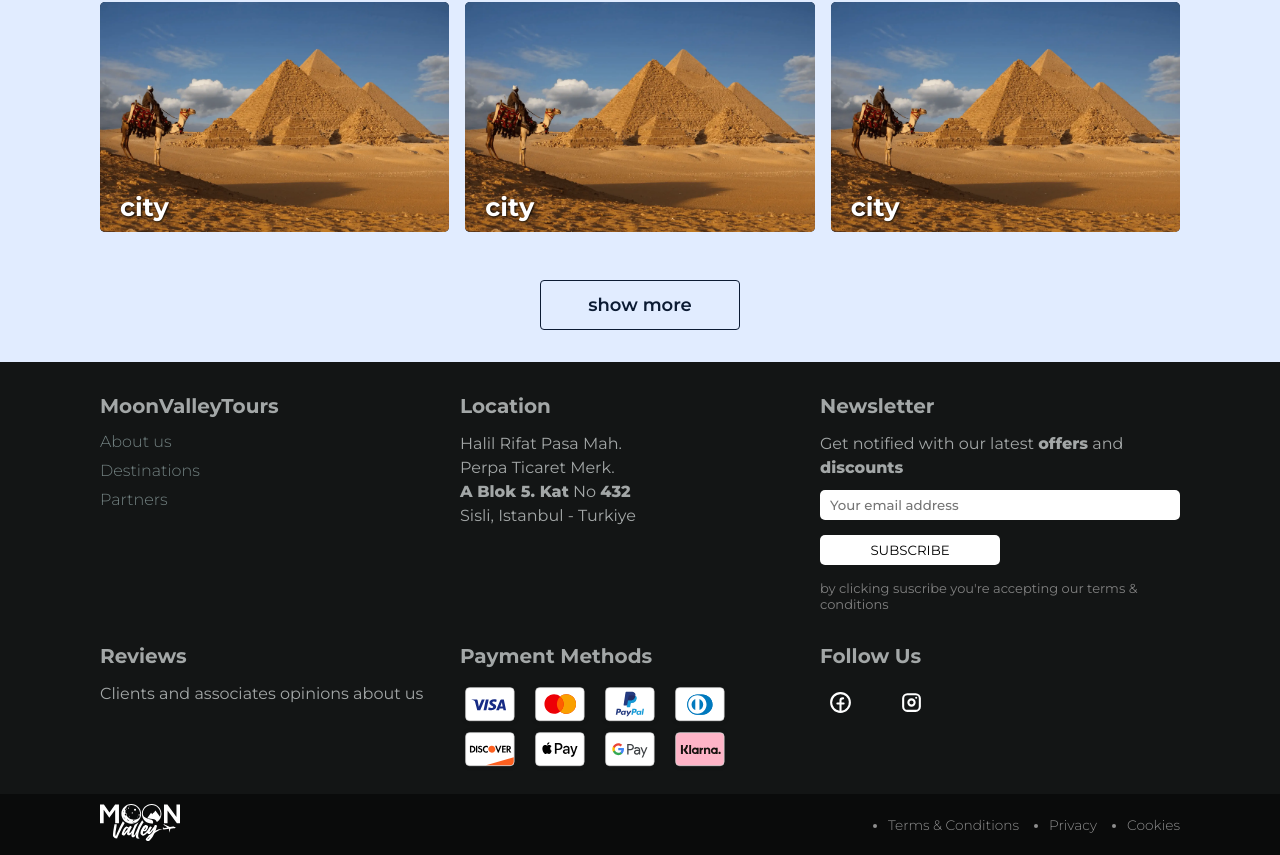
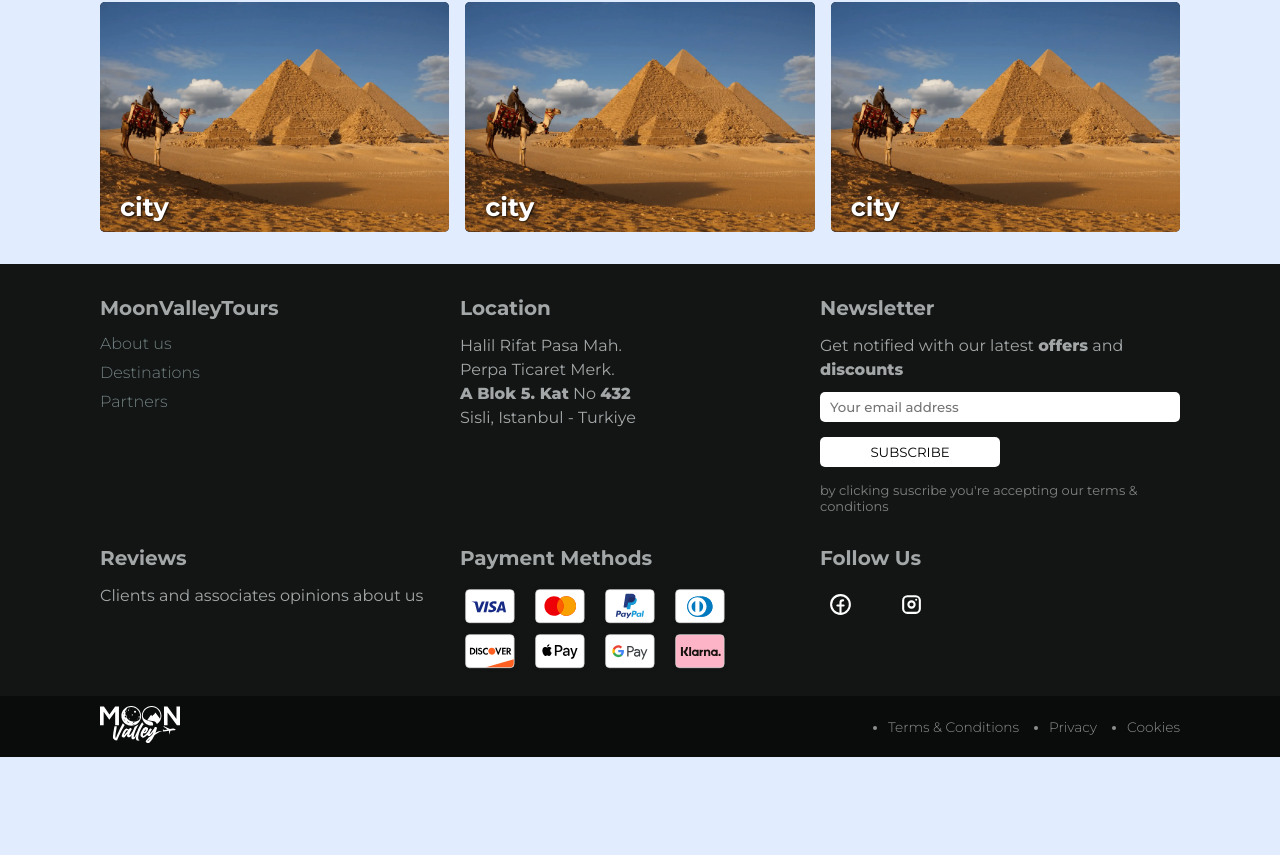
Before and after one commit to BrianZenhom/moonvalleytours-client, a React (Vite) app: page /Agra in a window 1280 px wide. Shown: the part 800-1655 px from the top of the page. After the commit the page ends 1557 px from the top, so only its background shows below. Built offline with nearby package versions, Linux system fonts and the light colour scheme.

Commit message:
Separate Show More Button

```diff
--- a/src/pages/home/Home.jsx
+++ b/src/pages/home/Home.jsx
@@ -8,6 +8,9 @@
       <main className="main">
         <Hero />
         <MainDestinations type="Top Destinations" />
+        <div className="showmore_button">
+          <button>show more</button>
+        </div>
         <TopTours />
       </main>
     </>
--- a/src/pages/home/sections/maindestinations/MainDestinations.jsx
+++ b/src/pages/home/sections/maindestinations/MainDestinations.jsx
@@ -80,9 +80,6 @@
             <DestCard key={dest.id} dest={dest} />
           ))}
         </div>
-        <div className="showmore_button">
-          <button>show more</button>
-        </div>
       </article>
     </section>
   );
```
